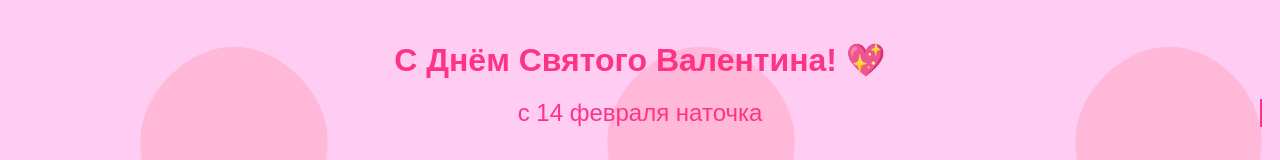
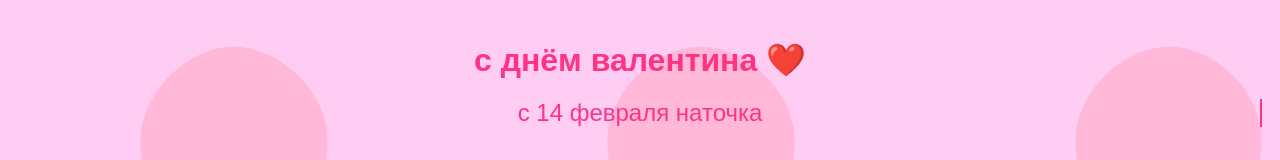
Before and after one commit to natochkalov/natochkalov.github.io, a plain HTML site: page index.html in a window 1280 px wide. Shown: the top 160 px of the page. Drawn offline with Linux system fonts and the light colour scheme; grey boxes are pictures that could not be loaded.

Commit message:
Update index.html

```diff
--- a/index.html
+++ b/index.html
@@ -3,7 +3,7 @@
 <head>
     <meta charset="UTF-8">
     <meta name="viewport" content="width=device-width, initial-scale=1.0">
-    <title>С Днём Святого Валентина! 💖</title>
+    <title>с днём валентина ❤️ </title>
     <style>
         body {
             font-family: 'Arial', sans-serif;
@@ -89,7 +89,7 @@
     </style>
 </head>
 <body>
-    <h1>С Днём Святого Валентина! 💖</h1>
+    <h1>с днём валентина ❤️ </h1>
     <div id="text1" class="text-animation">с 14 февраля наточка</div>
     <video class="cat" autoplay loop muted playsinline>
         <source src="https://media-hosting.imagekit.io//7a6a1c74a23e4556/1738282620329.mp4?Expires=1832890649&Key-Pair-Id=K2ZIVPTIP2VGHC&Signature=AqBXydhuIG5afNFjDqA2ryb7WM-yeocuuhp6JKRCwOmMMvCSHYJaY3oasNV~hKGdd9ZuNata7ZFd80BOF8HC9PK6~Dw6k0l0TkYXrjo2bkbtoplhWOSTYGN2EvU0LB1wv6AUaL-ywfLiL4IIZ-FZgHCiMuMPS6M6hf1l8ZCRmsVoZhxFmp2TgkijNqtKp7VAZDUBYbEVytmH3tL9NM0A1~Cl8567mJaP8pHvLpjD1yN8vgGg7koPYMkfkirZye-lX9N3o4I8nzEiCJfpKVMMcg7eSK5fSVE3gOalvETSdIe7MLlTANs0iQxLp5Gto0pY4z-T67DYZeQi34WPmjctgA__" type="video/mp4">
@@ -107,4 +107,4 @@
         text2.style.animation = 'typing 6s steps(60, end) forwards, blink-caret 0.75s step-end infinite';
     </script>
 </body>
-  </html>
+</html>
```
